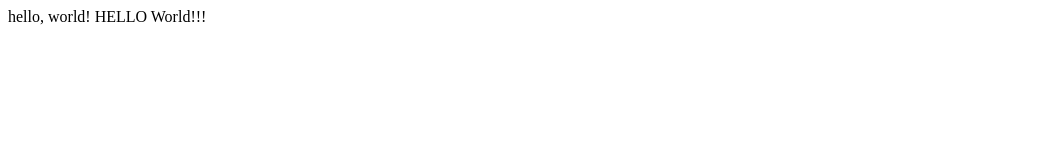
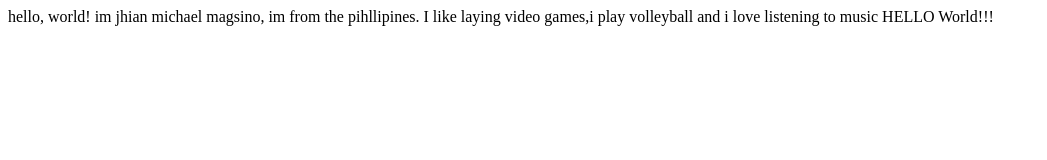
Before and after one commit to JMMagsino/first-webpage., a plain HTML site: page index.html in a window 1280 px wide. Shown: the whole page, without its empty margins (0-1047 px from the left). Drawn offline with Linux system fonts and the light colour scheme.

Commit message:
Update index.html

```diff
--- a/index.html
+++ b/index.html
@@ -16,8 +16,9 @@
   <meta property="og:image" content="image.png">
 </head>
 
-<body>
-  <!-- im jhian michael magsino, im from the pihllipines. I like laying video games,i play volleyball and i love listening to music. -->
+<body>  im jhian michael magsino, im from the pihllipines. I like laying video games,i play volleyball and i love listening to music
+  <!--
+-->
  HELLO World!!!
 </body>
 </html>
```
